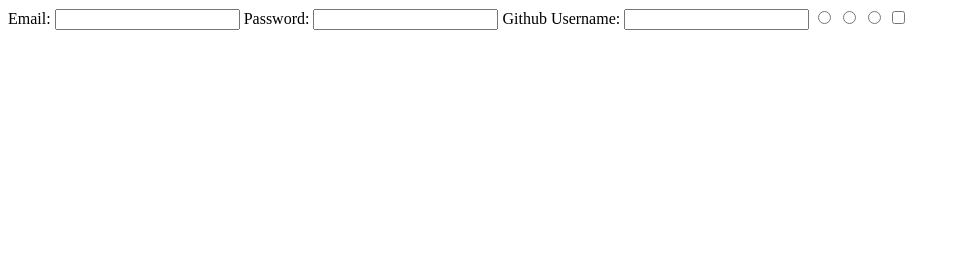
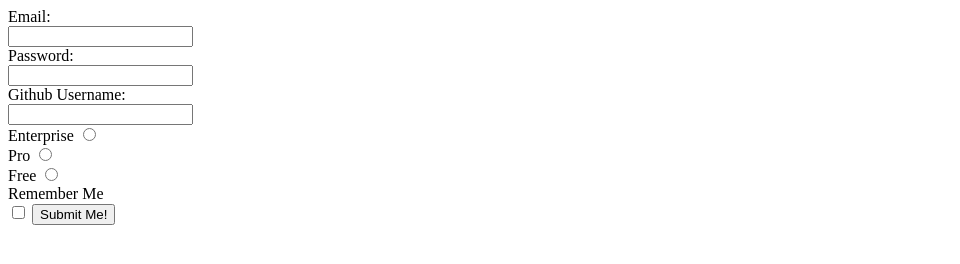
Before and after one commit to BrianTheSimmons/form-exercise, a plain HTML site: page index.html in a window 1280 px wide. Shown: the whole page, without its empty margins (0-960 px from the left). Drawn offline with Linux system fonts and the light colour scheme.

Commit message:
adjusted form controls and styles

```diff
--- a/index.html
+++ b/index.html
@@ -4,24 +4,50 @@
   <meta charset="UTF-8">
   <meta name="viewport" content="width=device-width, initial-scale=1.0">
   <title>Form Exercise</title>
+  <style>
+    label.block {
+      display: block;
+    }
+  </style>
 </head>
 <body>
   <form action="#">
     <!-- Email Input -->
-    <label for="email">Email: </label>
+    <label for="email" class="block">Email: </label>
     <input type="email" name="email" id="email">
+
     <!-- Password Input -->
-    <label for="password">Password: </label>
+    <label for="password" class="block">Password: </label>
     <input type="password" name="password" id="password">
+
     <!-- Github Username Input -->
-    <label for="username">Github Username: </label>
+    <label for="username" class="block">Github Username: </label>
     <input type="text" id="username">
+
     <!-- Radio Buttons -->
-    <input type="radio" name="version" id="enterprise">
-    <input type="radio" name="version" id="pro">
-    <input type="radio" name="version" id="free">
+    <div class="radios">
+      <div class="radio-group">
+        <label for="enterprise">Enterprise</label>
+        <input type="radio" name="version" id="enterprise" value="enterprise">
+      </div>
+
+      <div class="radio-group">
+        <label for="pro">Pro</label>
+        <input type="radio" name="version" id="pro" value="pro">
+      </div>
+
+      <div class="radio-group">
+        <label for="free">Free</label>
+        <input type="radio" name="version" id="free" value="free">
+      </div>
+    </div>
+
     <!-- Checkbox -->
-    <input type="checkbox" name="rememberMe" id="rememberMe">
+    <label for="rememberMe" class="block">Remember Me</label>
+    <input type="checkbox" name="rememberMe" id="rememberMe" value="remember">
+
+    <!-- Submit Button -->
+    <button type="submit">Submit Me!</button>
   </form>
 </body>
 </html>
```
